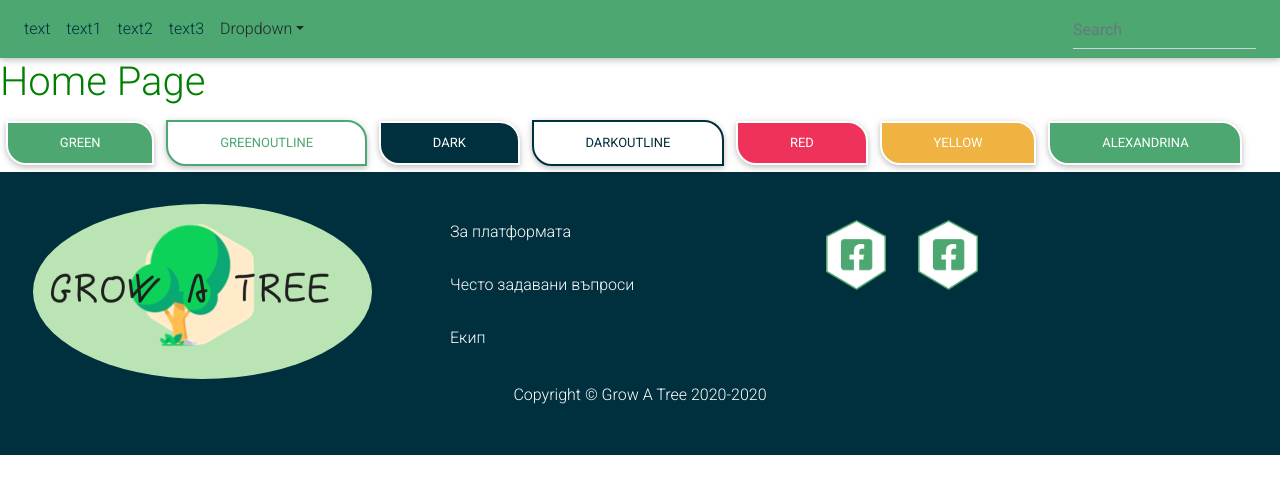
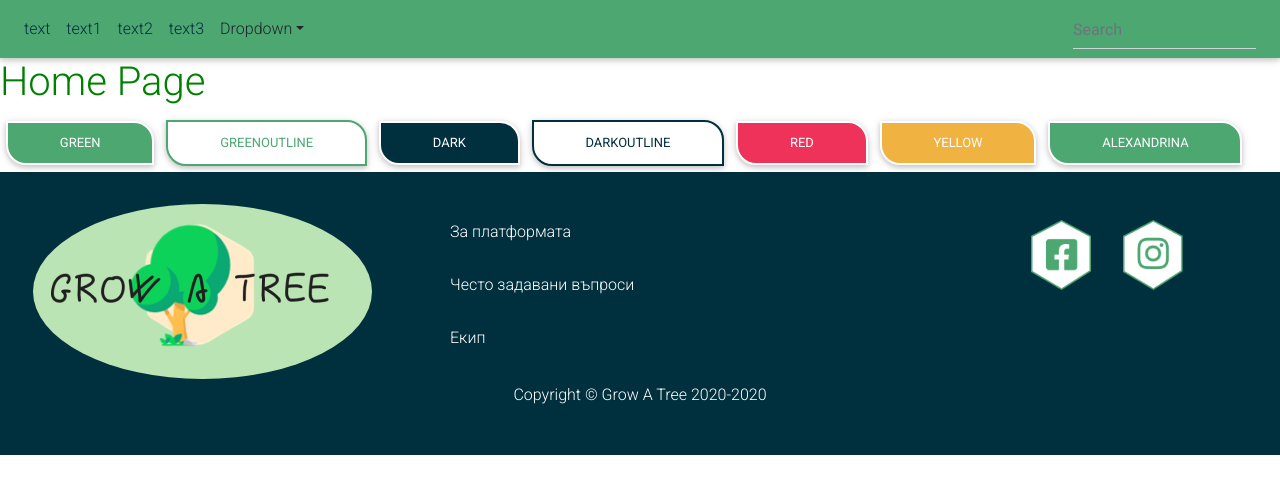
Before and after one commit to Svetloslav15/Grow-a-tree, a React (Create React App) app in the folder src/FrontEnd/: page / in a window 1280 px wide. Shown: the top 494 px of the page. Built offline with nearby package versions, Linux system fonts and the light colour scheme.

Commit message:
add footer style

```diff
--- a/src/FrontEnd/src/components/common/Footer/Footer.jsx
+++ b/src/FrontEnd/src/components/common/Footer/Footer.jsx
@@ -3,6 +3,7 @@ import * as style from './Footer.module.scss';
 
 const LogoImage = require('../../../assets/logo.png');
 const FacebookImage = require('../../../assets/facebook.png');
+const InstagramImage = require('../../../assets/instagram.png');
 
 const Footer = () => (
   <div className={`${style.wrapper}`}>
@@ -15,9 +16,9 @@ const Footer = () => (
               <a href="#" className={`${style.link} col-md-12`}>Често задавани въпроси</a>
               <a href="#" className={`${style.link} col-md-12`}>Екип</a>
           </div>
-          <div className={`${style.iconsWrapper}`}>
+          <div className={`${style.iconsWrapper} col-md-4`}>
               <img className={`${style.icon}`} src={FacebookImage} alt='Grow A Tree Facebook'/>
-              <img className={`${style.icon}`} src={FacebookImage} alt='Grow A Tree Instagram'/>
+              <img className={`${style.icon}`} src={InstagramImage} alt='Grow A Tree Instagram'/>
           </div>
       </div>
       <p className='text-center mt-sm-1'>Copyright © Grow A Tree 2020-{new Date().getFullYear()}</p>
--- a/src/FrontEnd/src/components/common/Footer/Footer.module.scss
+++ b/src/FrontEnd/src/components/common/Footer/Footer.module.scss
@@ -21,7 +21,7 @@
   color: #4CA771;
 }
 .iconsWrapper {
-
+  text-align: right;
 }
 .icon {
   width: 60px;
```
Also changed, not shown: src/FrontEnd/src/assets/instagram.png (added).
